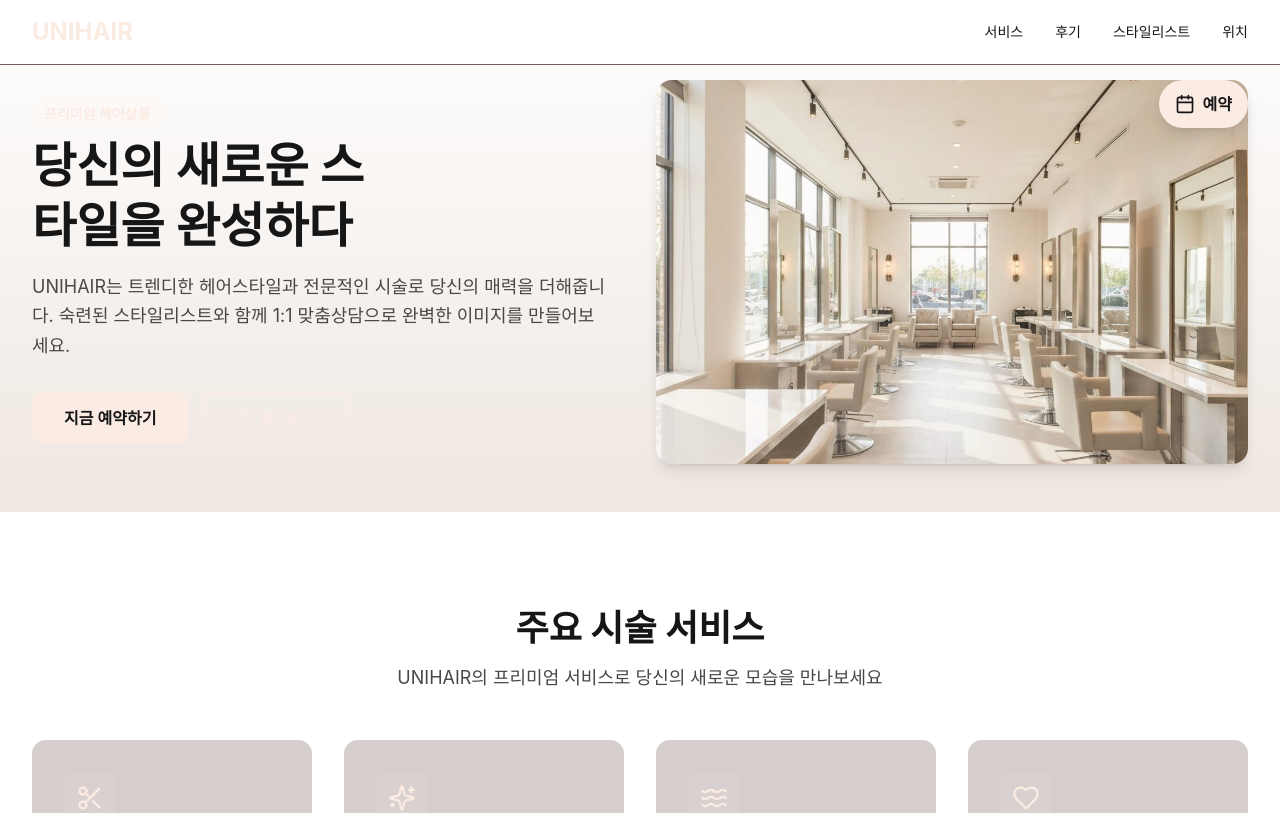
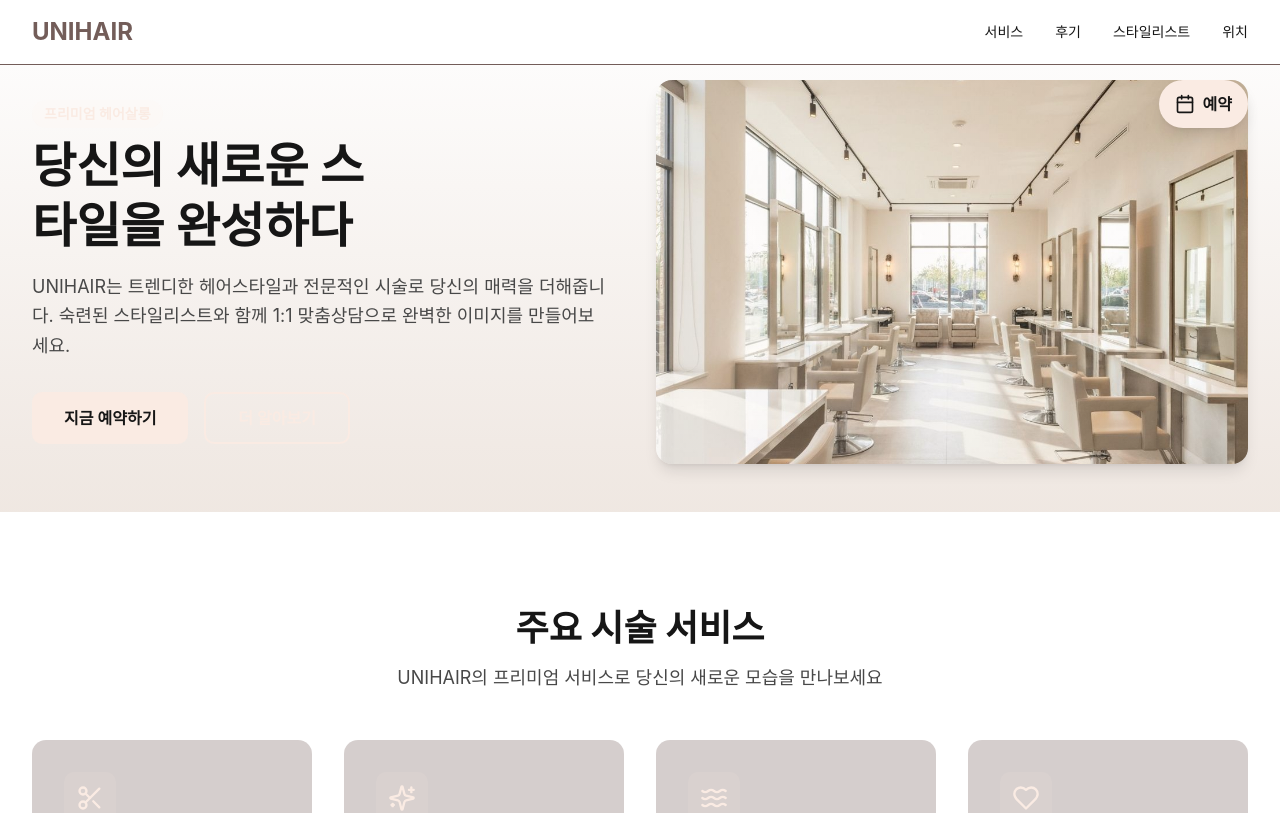
Before and after one commit to Kris-Young-Kim/unihair, a Next.js app: page / in a window 1280 px wide. Shown: the top 813 px of the page. Built offline with nearby package versions, Linux system fonts and the light colour scheme; no server answers; a web font is replaced by a local one.

Commit message:
텍스트색상수정

```diff
--- a/components/header.tsx
+++ b/components/header.tsx
@@ -13,7 +13,7 @@ export default function Header() {
         <div className="flex items-center justify-between h-16">
           {/* Logo */}
           <div className="flex-shrink-0">
-            <Link href="#" className="text-2xl font-bold text-primary">
+            <Link href="#" className="text-2xl font-bold text-secondary hover:text-secondary/80 transition">
               UNIHAIR
             </Link>
           </div>
```
